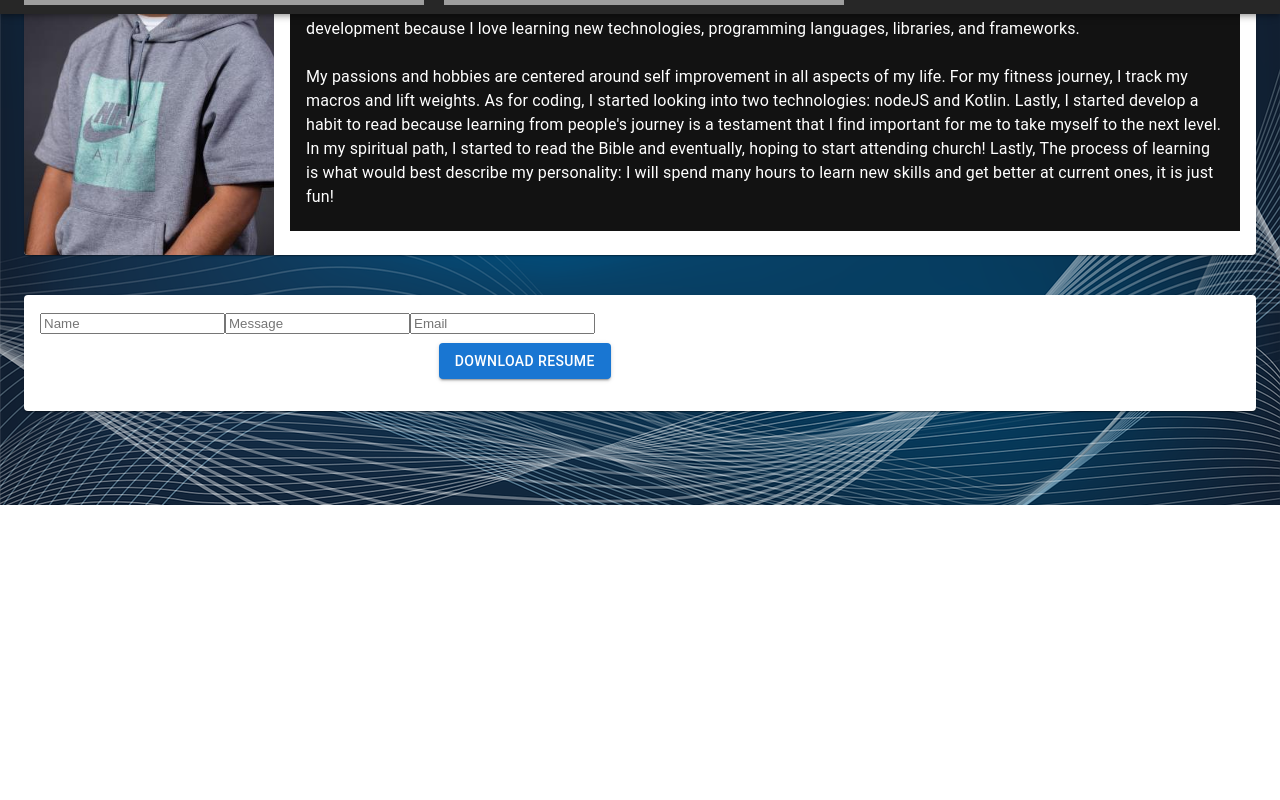
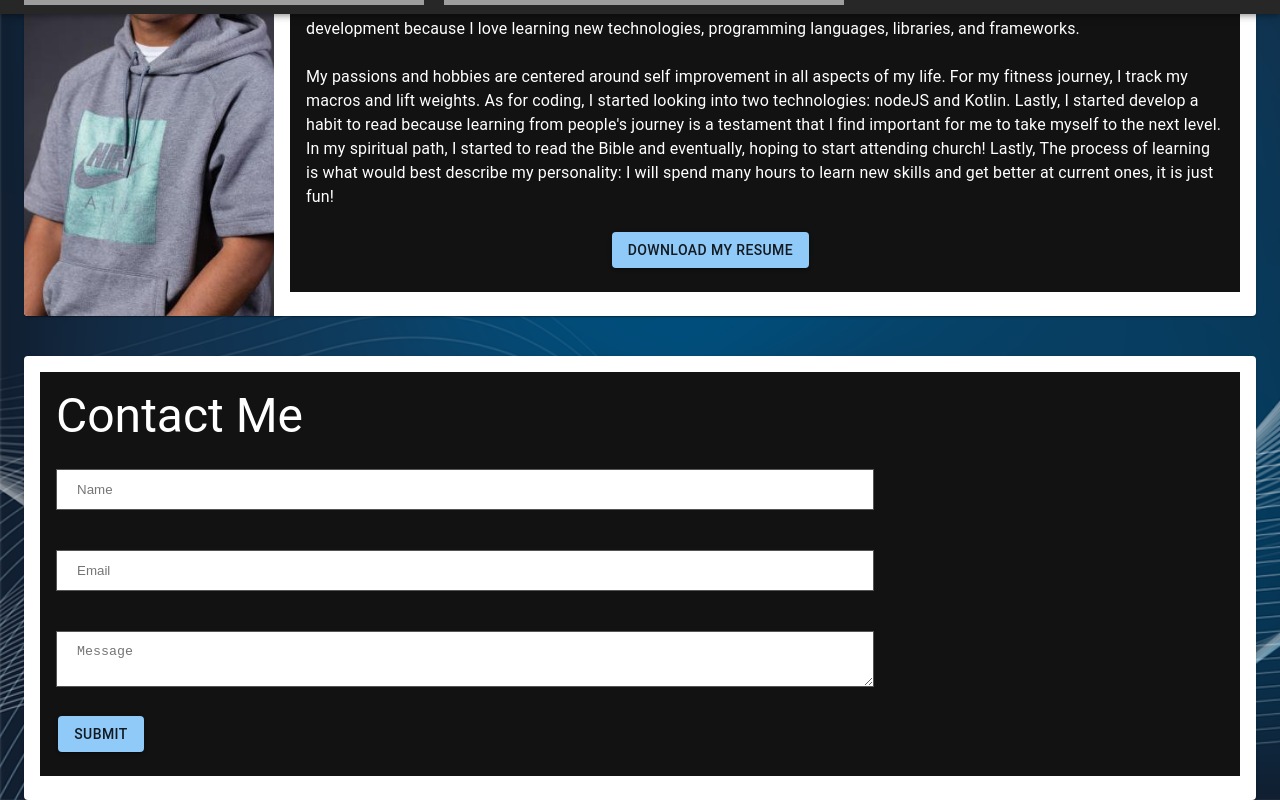
Before and after one commit to Reece-Reklai/portfolio, a React (Create React App) app in the folder my-application/: page /about in a window 1280 px wide. Shown: the part 295-1095 px from the top of the page. Before the commit the page ends 800 px from the top, so only its background shows below. Built offline with nearby package versions, Linux system fonts and the light colour scheme; grey boxes are pictures that could not be loaded.

Commit message:
Final Touches, Finish Resume

```diff
--- a/my-application/src/components/About.css
+++ b/my-application/src/components/About.css
@@ -1,3 +1,25 @@
 .about-paragraph {
   color: white;
 }
+input {
+  width: 70%;
+  padding: 12px 20px;
+  margin: 8px 0;
+  box-sizing: border-box;
+  border: 1px solid #555;
+  outline: none;
+}
+textarea {
+  width: 70%;
+  padding: 12px 20px;
+  margin: 8px 0;
+  box-sizing: border-box;
+  border: 1px solid #555;
+  outline: none;
+}
+.font-color {
+  color: white;
+}
+button {
+  background-color: blue;
+}
--- a/my-application/src/components/About.js
+++ b/my-application/src/components/About.js
@@ -88,12 +88,34 @@ const About = () => {
                   personality: I will spend many hours to learn new skills and
                   get better at current ones, it is just fun!
                 </Typography>
+                <CardActions>
+                  <Button
+                    variant="contained"
+                    sx={{ ml: "33%", mt: "1%" }}
+                    href={'#'}
+                    download="Reece Reklai Resume"
+                  >
+                    Download My Resume
+                  </Button>
+                </CardActions>
               </Box>
             </CardContent>
           </ThemeProvider>
         </Card>
         <Card maxWidth="xl" sx={{ mt: 5 }}>
+          <Box sx={{ display: "flex", flexDirection: "column" }}></Box>
+          <ThemeProvider theme={darkTheme}>
             <CardContent>
+              <Box
+                sx={{
+                  p: 2,
+                  bgcolor: "background.default",
+                  gap: 2,
+                }}
+              >
+                <Typography variant="h3" gutterBottom className="font-color">
+                  Contact Me
+                </Typography>
                 <form onSubmit={onSubmit}>
                   <input
                     type="text"
@@ -102,13 +124,8 @@ const About = () => {
                     value={toSend.from_name}
                     onChange={handleChange}
                   />
-              <input
-                type="text"
-                name="message"
-                placeholder="Message"
-                value={toSend.message}
-                onChange={handleChange}
-              />
+                  <br></br>
+                  <br></br>
                   <input
                     type="text"
                     name="reply_to"
@@ -116,13 +133,30 @@ const About = () => {
                     value={toSend.reply_to}
                     onChange={handleChange}
                   />
+                  <br></br>
+                  <br></br>
+                  <textarea
+                    type="text"
+                    name="message"
+                    placeholder="Message"
+                    value={toSend.message}
+                    onChange={handleChange}
+                    row="13"
+                    cols="132"
+                  />
                   <CardActions>
-                <Button variant="contained" sx={{ ml: "33%" }} type="submit">
-                  Download Resume
+                    <Button
+                      variant="contained"
+                      sx={{ ml: "-0.5%", mt: "0.5%" }}
+                      type="submit"
+                    >
+                      Submit
                     </Button>
                   </CardActions>
                 </form>
+              </Box>
             </CardContent>
+          </ThemeProvider>
         </Card>
       </Container>
     </>
```
Lines whose indentation alone changed are shown as unchanged.
